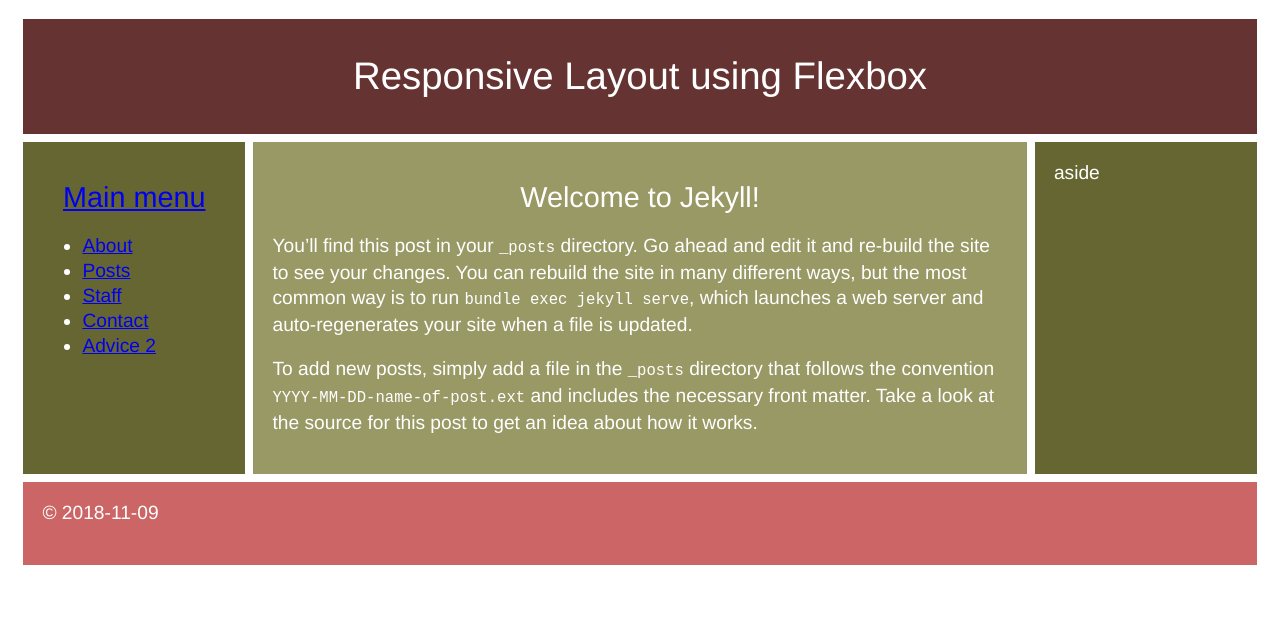
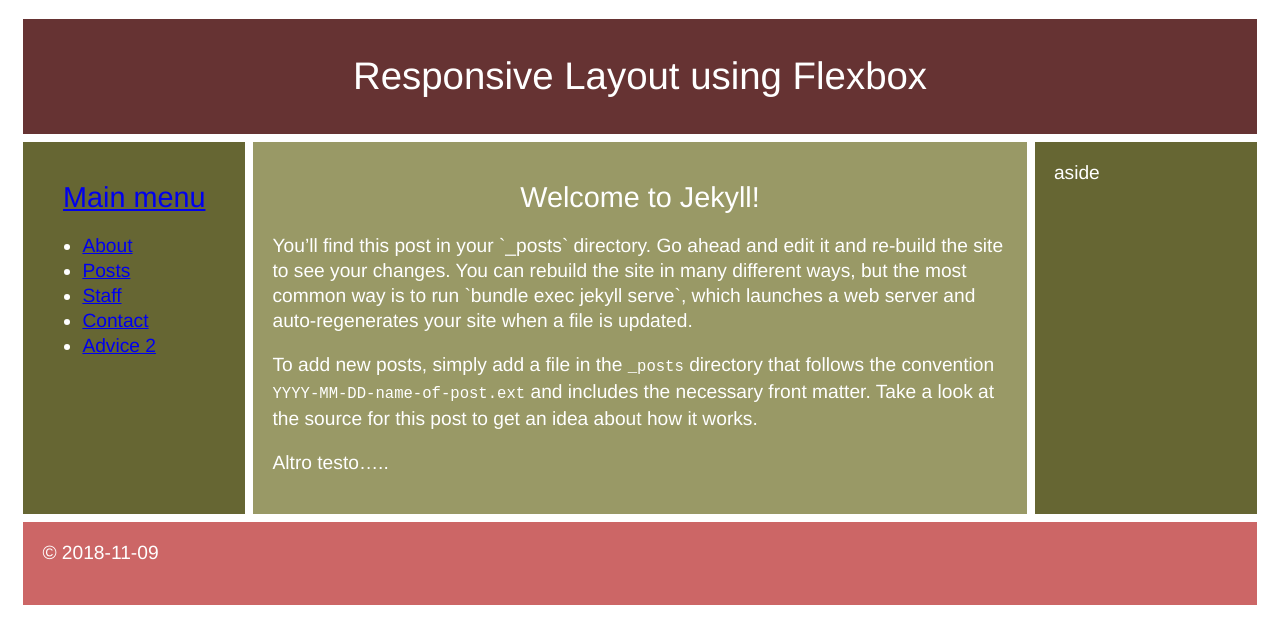
Before and after one commit to zenigata00/jekyll-site, a Jekyll site: the page built from _posts/2015-11-17-welcome-to-jekyll-perma.md, in a window 1280 px wide. Shown: the top 644 px of the page. Built offline with Jekyll 4.4.1, drawn with Linux system fonts in a browser that asks for light colours.

Commit message:
Update Posts “2015-11-17-welcome-to-jekyll-perma”

```diff
--- a/_posts/2015-11-17-welcome-to-jekyll-perma.md
+++ b/_posts/2015-11-17-welcome-to-jekyll-perma.md
@@ -1,10 +1,15 @@
 ---
 layout: post
-title:  "Welcome to Jekyll!"
-date:   2015-11-17 16:16:01 -0600
+title: Welcome to Jekyll!
+date: '2015-11-17 16:16:01 -0600'
+image: /images/logo-ligna.jpg
 categories: jekyll update
+tags: prova
+publication_url: welcome
 ---
 <h1>{{ page.title }}</h1>
-You’ll find this post in your `_posts` directory. Go ahead and edit it and re-build the site to see your changes. You can rebuild the site in many different ways, but the most common way is to run `bundle exec jekyll serve`, which launches a web server and auto-regenerates your site when a file is updated.
+You’ll find this post in your \`_posts\` directory. Go ahead and edit it and re-build the site to see your changes. You can rebuild the site in many different ways, but the most common way is to run \`bundle exec jekyll serve\`, which launches a web server and auto-regenerates your site when a file is updated.
 
 To add new posts, simply add a file in the `_posts` directory that follows the convention `YYYY-MM-DD-name-of-post.ext` and includes the necessary front matter. Take a look at the source for this post to get an idea about how it works.
+
+Altro testo.....
```
